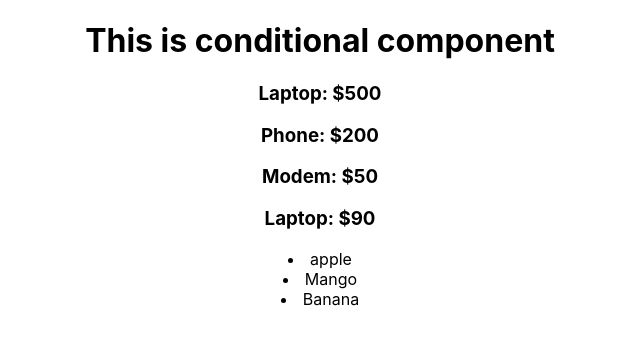
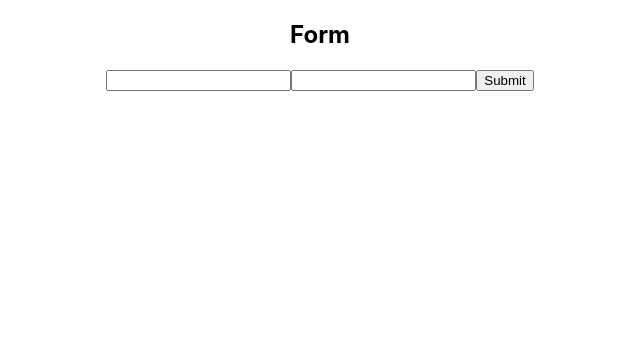
Before and after one commit to peninah98/react-basic, a React (Create React App) app: page / in a window 1280 px wide. Shown: the top 344 px of the page, without its empty margins (320-960 px from the left). Built offline with nearby package versions, Linux system fonts and the light colour scheme.

Commit message:
Input from user

```diff
--- a/src/App.js
+++ b/src/App.js
@@ -11,6 +11,7 @@ import ClassEvent from './components/ClassEvent';
 import FunctionalComponent from './components/FunctionaCounter';
 import ConditionalComponent from './components/ConditionalComponent';
 import Product from './components/Product';
+import Form from './components/Form';
 
 function App() {
   return (
@@ -32,8 +33,10 @@ function App() {
      {/* <Counter></Counter>
      <FunctionalComponent/> */}
 
-     <ConditionalComponent/>
-     <Product/>
+     {/* <ConditionalComponent/>
+     <Product/> */}
+     <Form/>
+
 
     </div>
   );
--- /dev/null
+++ b/src/components/Form.jsx
@@ -0,0 +1,57 @@
+import { Component } from "react";
+
+class Form extends Component{
+    state = {
+        firstname :" ",
+        lastname : ""
+    }
+    handleChange = (event) =>{
+        this.setState({
+            firstname : event.target.value
+
+        })
+        console.log(this.state.firstname);
+    }
+
+    lastnameChange =(event) =>{
+        this.setState({
+            lastname: event.target.value
+        })
+
+        console.log(this.state.lastname)
+    }
+
+    handleSubmit = (event)=>{
+        event.preventDefault()
+        console.log({
+            fname : this.state.firstname,
+            lname : this.state.lastname
+        });
+    }
+    render(){
+        return (
+            <div>
+                <h2>Form</h2>
+                <form onSubmit={this.handleSubmit}>
+                    <input
+                     onChange={this.handleChange}
+                      type="text"
+                      value={this.state.firstname}>
+                    </input>
+
+                    <input
+                     type = "text"
+                      onChange={this.lastnameChange}
+                      value={this.state.lastname}>
+                    </input>
+
+                    <button type="submit">Submit</button>
+                </form>
+            </div>
+        )
+
+    }
+}
+
+
+export default Form
```
Also changed, not shown: src/components/FunctionaCounter.jsx (renamed from src/components/FunctionaCounter.js).
